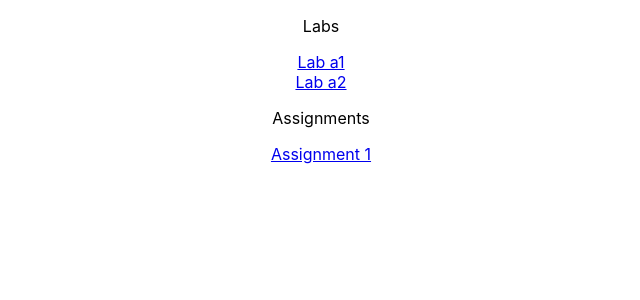
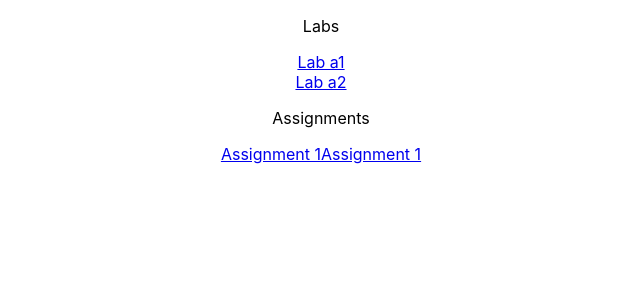
Before and after one commit to carolinelilyyu/kanbas-react-web-app, a React (Create React App) app: page / in a window 1280 px wide. Shown: the top 300 px of the page, without its empty margins (319-959 px from the left). Built offline with nearby package versions, Linux system fonts and the light colour scheme.

Commit message:
new links

```diff
--- a/src/App.js
+++ b/src/App.js
@@ -11,7 +11,8 @@ function App() {
         <a href="/labs/a2/index.html">Lab a2</a>
         <br/>
         <p>Assignments</p>
-        <a href="/kanbas/index.html">Assignment 1</a>
+        <a href="https://bucolic-jelly-9a09a0.netlify.app/kanbas/home.html">Assignment 1</a>
+        <a href="https://a2--bucolic-jelly-9a09a0.netlify.app/kanbas/home.html">Assignment 1</a>
 
     </div>
   );
```
